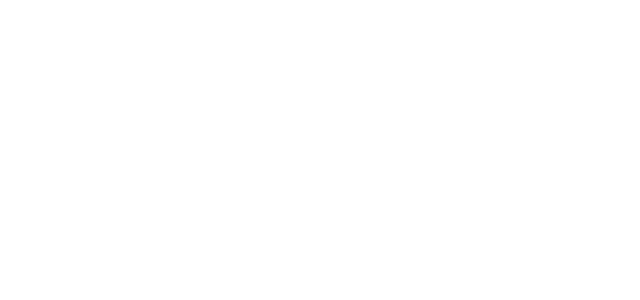
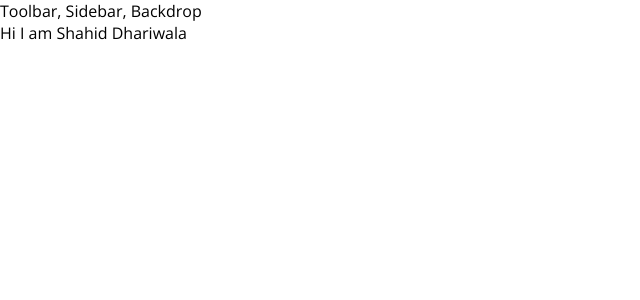
Before and after one commit to shahiddhariwala/the-burger-builder-in-react, a React (Create React App) app: page / in a window 1280 px wide. Shown: the top 300 px of the page, without its empty margins (0-640 px from the left). Built offline with nearby package versions, Linux system fonts and the light colour scheme.

Commit message:
Created Layout Component and used higher order component concept to wrap

```diff
--- a/src/App.js
+++ b/src/App.js
@@ -1,10 +1,14 @@
-import React from 'react';
-function App() {
-  return (
-    <div className="App">
-
-    </div>
-  );
+import React,{Component} from 'react';
+import Layout from './components/Layout/Layout';
+class App extends Component
+{
+  render()
+  {
+    return (
+      <div>
+        <Layout>Hi I am Shahid Dhariwala </Layout>
+      </div>
+    );
+  }
 }
-
 export default App;
--- /dev/null
+++ b/src/components/Layout/Layout.js
@@ -0,0 +1,11 @@
+import React from "react";
+import Aux from "../../hoc/Aux";
+
+const layout = (props) => (
+  <Aux>
+    <div>Toolbar, Sidebar, Backdrop</div>
+    <main>{props.children}</main>
+  </Aux>
+);
+
+export default layout;
--- /dev/null
+++ b/src/hoc/Aux.js
@@ -0,0 +1,3 @@
+const aux = (props) => props.children;
+
+export default aux;
--- a/src/index.css
+++ b/src/index.css
@@ -1,8 +1,6 @@
 body {
   margin: 0;
-  font-family: -apple-system, BlinkMacSystemFont, 'Segoe UI', 'Roboto', 'Oxygen',
-    'Ubuntu', 'Cantarell', 'Fira Sans', 'Droid Sans', 'Helvetica Neue',
-    sans-serif;
+  font-family: "Open Sans", sans-serif;
   -webkit-font-smoothing: antialiased;
   -moz-osx-font-smoothing: grayscale;
 }
```
